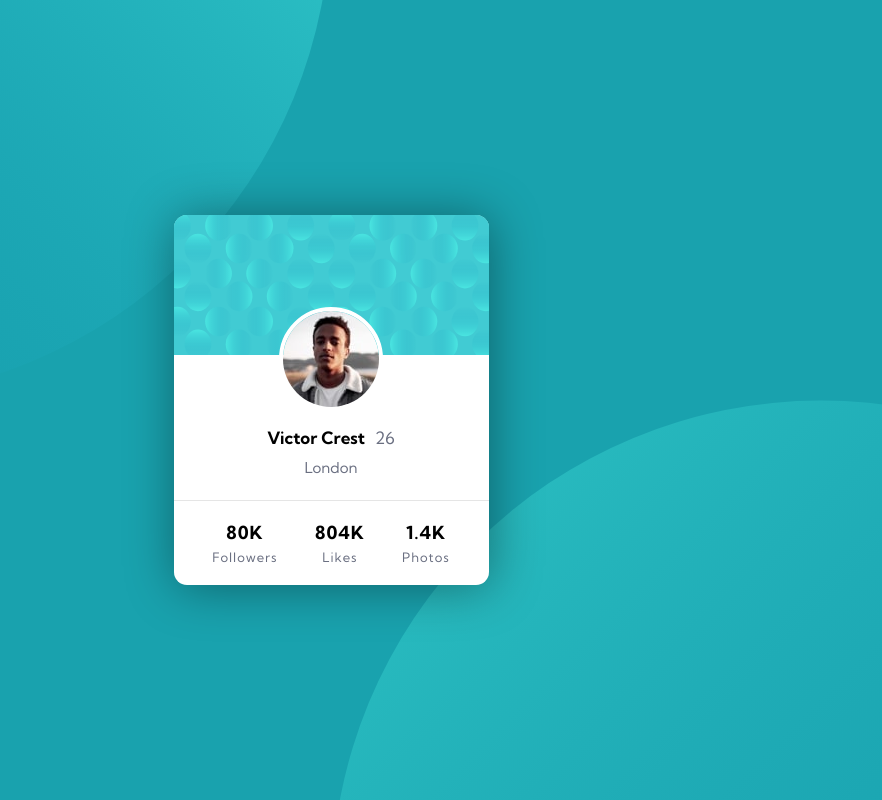
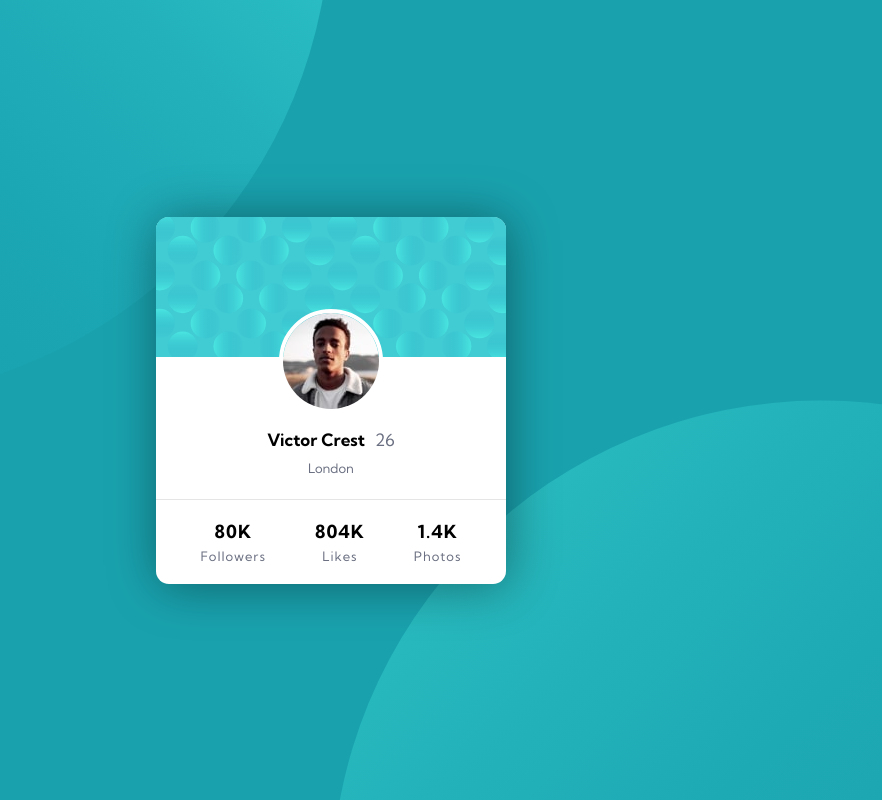
Before and after one commit to basit-korai/profile-card-component-manin, a plain HTML site: page index.html in a window 1280 px wide. Shown: the whole page, without its empty margins (309-1191 px from the left). Drawn offline with Linux system fonts and the light colour scheme.

Commit message:
second commit

```diff
--- a/css/style.css
+++ b/css/style.css
@@ -47,8 +47,9 @@ body {
 
 .container {
   width: 90%;
-  max-width: 350px;
+  min-width: 350px;
   margin: 0 auto;
+
   background: #ffffff;
   border-radius: 13px;
   box-shadow: 2px 2px 50px rgb(0, 0, 0, .4);
@@ -71,7 +72,7 @@ body {
 }
 
 .user__details {
-  padding: 3rem 5rem;
+  padding: 3rem 6rem;
   padding-bottom: 2.3rem;
 }
 
@@ -112,7 +113,7 @@ body {
 }
 
 .city {
-  font-size: 1.5rem;
+  font-size: 1.3rem;
   color: var(--clr-dark-gr-blue);
   margin-top: 1rem;
   cursor: pointer;
```
